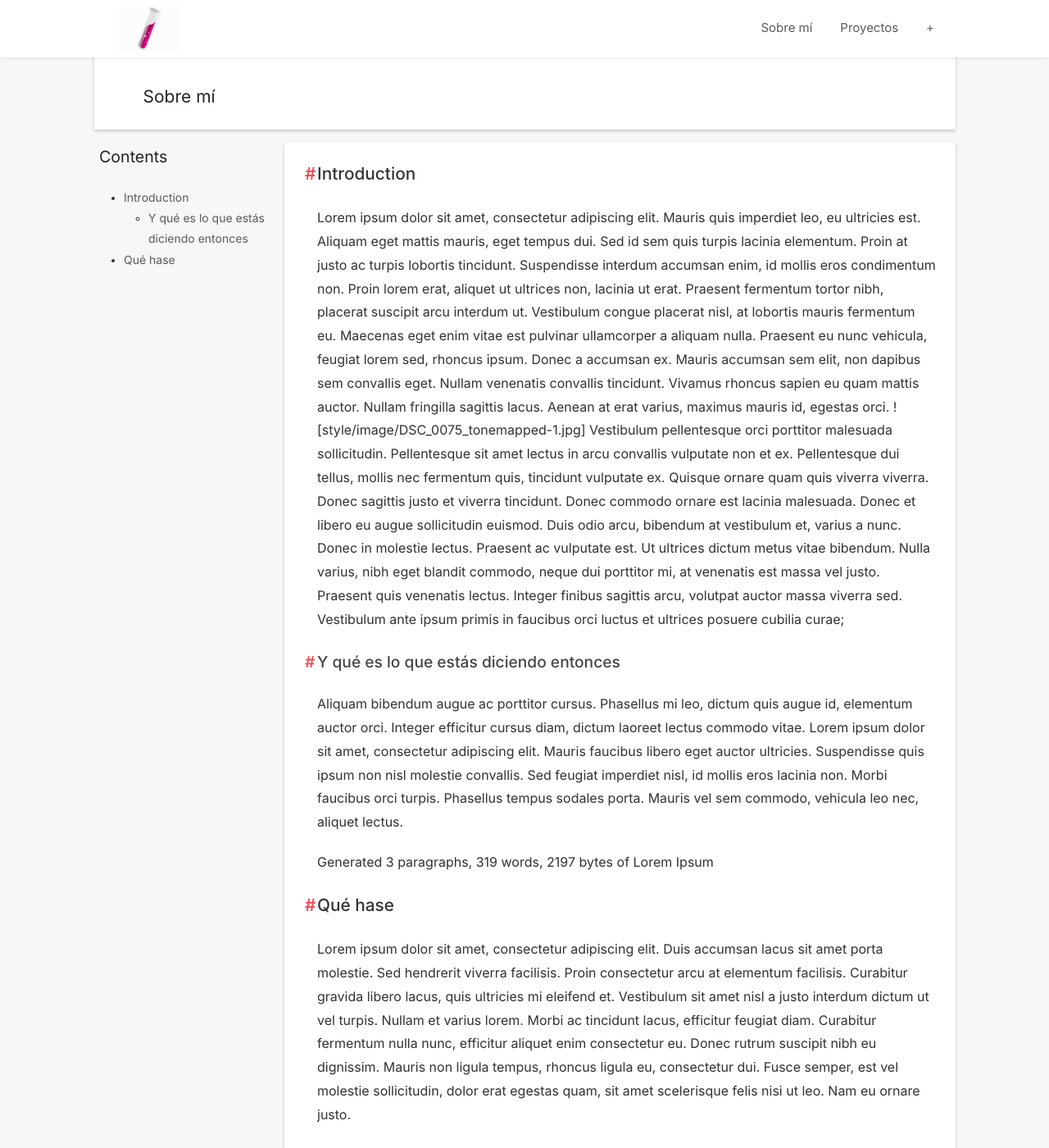
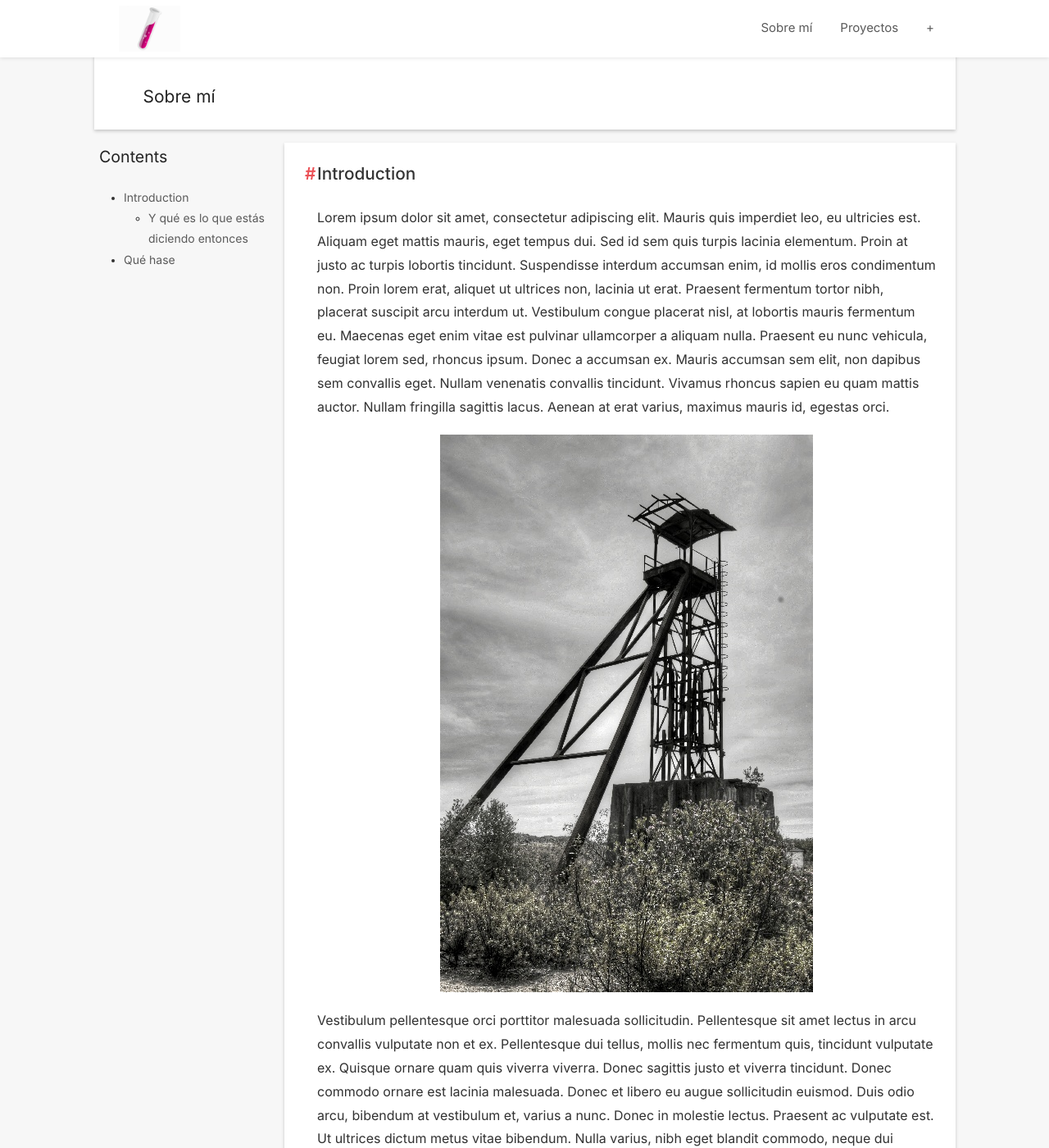
Before and after one commit to fatidro/web, a Jekyll site: the page built from sobremi.md, in a window 1280 px wide and 1400 px high. Shown: the whole window at 82% size. Built offline with Jekyll 4.4.1, drawn with Linux system fonts in a browser that asks for light colours; nearby versions of some CDN libraries; comment, search, counter and statistics services are not loaded; some of the changed text lies outside the part shown.

Commit message:
Update sobremi.md

```diff
--- a/sobremi.md
+++ b/sobremi.md
@@ -8,7 +8,10 @@ title: Sobre mí
 
 ## Introduction
 Lorem ipsum dolor sit amet, consectetur adipiscing elit. Mauris quis imperdiet leo, eu ultricies est. Aliquam eget mattis mauris, eget tempus dui. Sed id sem quis turpis lacinia elementum. Proin at justo ac turpis lobortis tincidunt. Suspendisse interdum accumsan enim, id mollis eros condimentum non. Proin lorem erat, aliquet ut ultrices non, lacinia ut erat. Praesent fermentum tortor nibh, placerat suscipit arcu interdum ut. Vestibulum congue placerat nisl, at lobortis mauris fermentum eu. Maecenas eget enim vitae est pulvinar ullamcorper a aliquam nulla. Praesent eu nunc vehicula, feugiat lorem sed, rhoncus ipsum. Donec a accumsan ex. Mauris accumsan sem elit, non dapibus sem convallis eget. Nullam venenatis convallis tincidunt. Vivamus rhoncus sapien eu quam mattis auctor. Nullam fringilla sagittis lacus. Aenean at erat varius, maximus mauris id, egestas orci.
-![style/image/DSC_0075_tonemapped-1.jpg]
+
+![Paisaje Jujuy](style/image/DSC_0075_tonemapped-1.jpg "Este es el epígrafe")
+
+
 Vestibulum pellentesque orci porttitor malesuada sollicitudin. Pellentesque sit amet lectus in arcu convallis vulputate non et ex. Pellentesque dui tellus, mollis nec fermentum quis, tincidunt vulputate ex. Quisque ornare quam quis viverra viverra. Donec sagittis justo et viverra tincidunt. Donec commodo ornare est lacinia malesuada. Donec et libero eu augue sollicitudin euismod. Duis odio arcu, bibendum at vestibulum et, varius a nunc. Donec in molestie lectus. Praesent ac vulputate est. Ut ultrices dictum metus vitae bibendum. Nulla varius, nibh eget blandit commodo, neque dui porttitor mi, at venenatis est massa vel justo. Praesent quis venenatis lectus. Integer finibus sagittis arcu, volutpat auctor massa viverra sed. Vestibulum ante ipsum primis in faucibus orci luctus et ultrices posuere cubilia curae;
 ### Y qué es lo que estás diciendo entonces
 Aliquam bibendum augue ac porttitor cursus. Phasellus mi leo, dictum quis augue id, elementum auctor orci. Integer efficitur cursus diam, dictum laoreet lectus commodo vitae. Lorem ipsum dolor sit amet, consectetur adipiscing elit. Mauris faucibus libero eget auctor ultricies. Suspendisse quis ipsum non nisl molestie convallis. Sed feugiat imperdiet nisl, id mollis eros lacinia non. Morbi faucibus orci turpis. Phasellus tempus sodales porta. Mauris vel sem commodo, vehicula leo nec, aliquet lectus.
```
